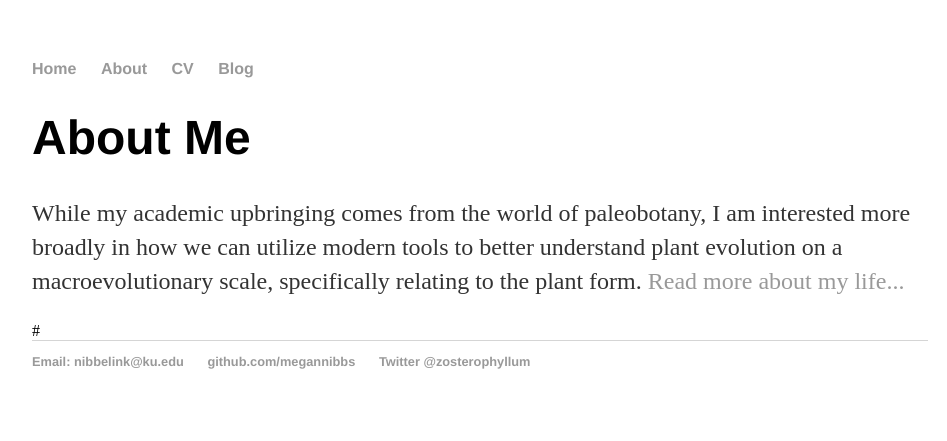
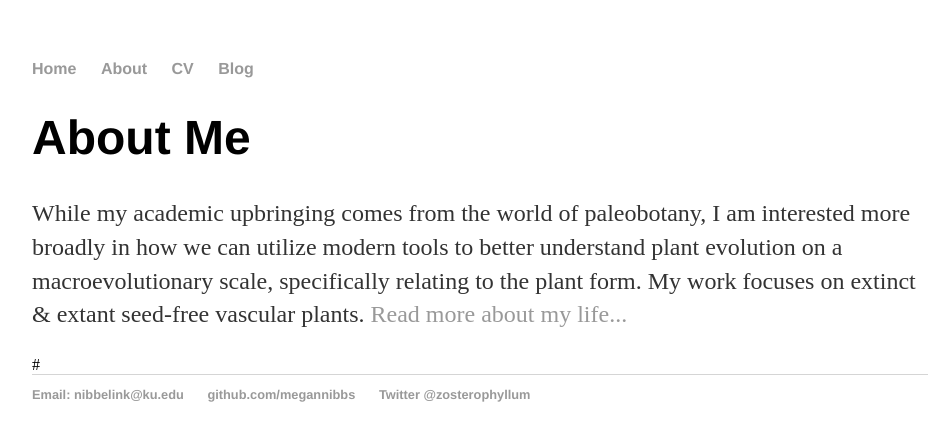
Before and after one commit to megannibbs/megannibbelink.github.io, a Jekyll site: the page built from about/index.html, in a window 1280 px wide. Shown: the top 441 px of the page, without its empty margins (160-1107 px from the left). Built offline with Jekyll 4.4.1, drawn with Linux system fonts in a browser that asks for light colours.

Commit message:
Update index.html

```diff
--- a/about/index.html
+++ b/about/index.html
@@ -4,7 +4,7 @@
 ---
 <div class="blurb">
 	<h1>About Me </h1>
-	<p>While my academic upbringing comes from the world of paleobotany, I am interested more broadly in how we can utilize modern tools to better understand plant evolution on a macroevolutionary scale, specifically relating to the plant form.  <a
+	<p>While my academic upbringing comes from the world of paleobotany, I am interested more broadly in how we can utilize modern tools to better understand plant evolution on a macroevolutionary scale, specifically relating to the plant form. My work focuses on extinct & extant seed-free vascular plants. <a
 
 #											       href="/about">Read more about my life...</a></p>
 #</div><!-- /.blurb -->
```
